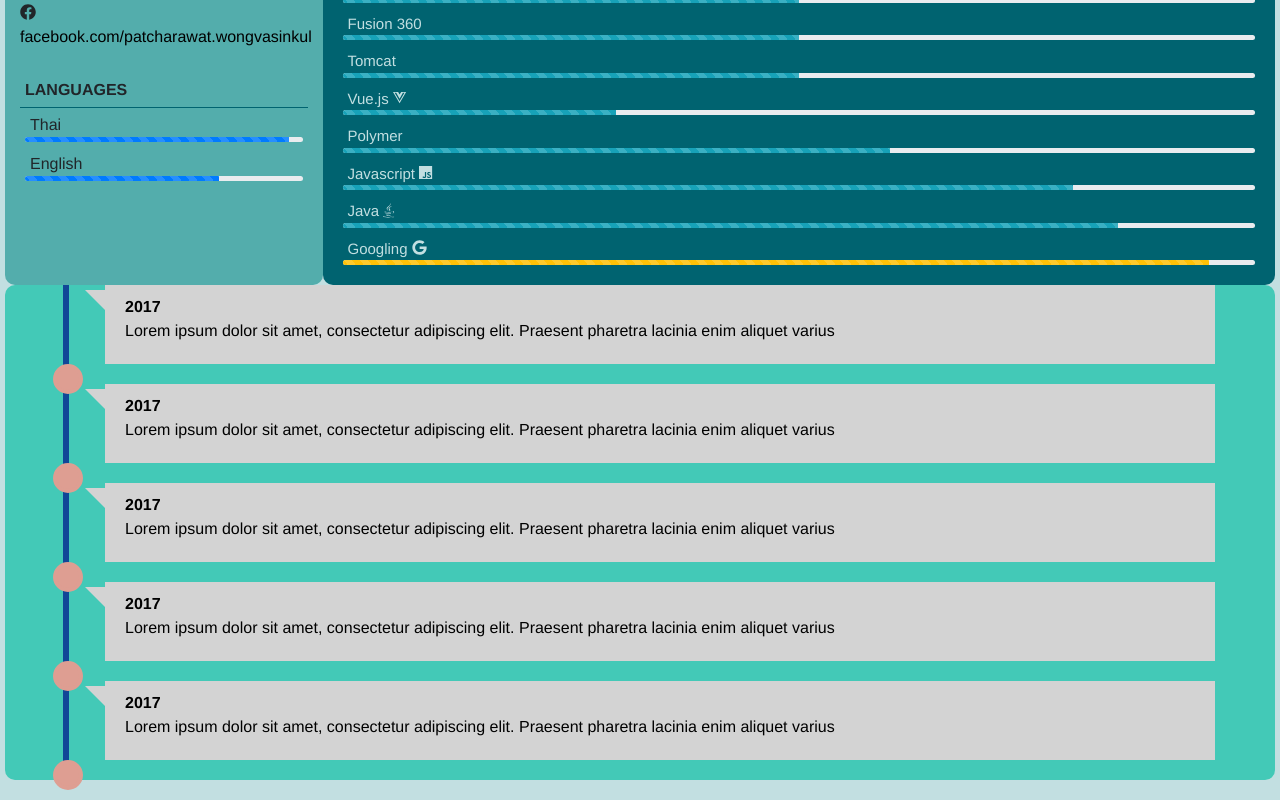
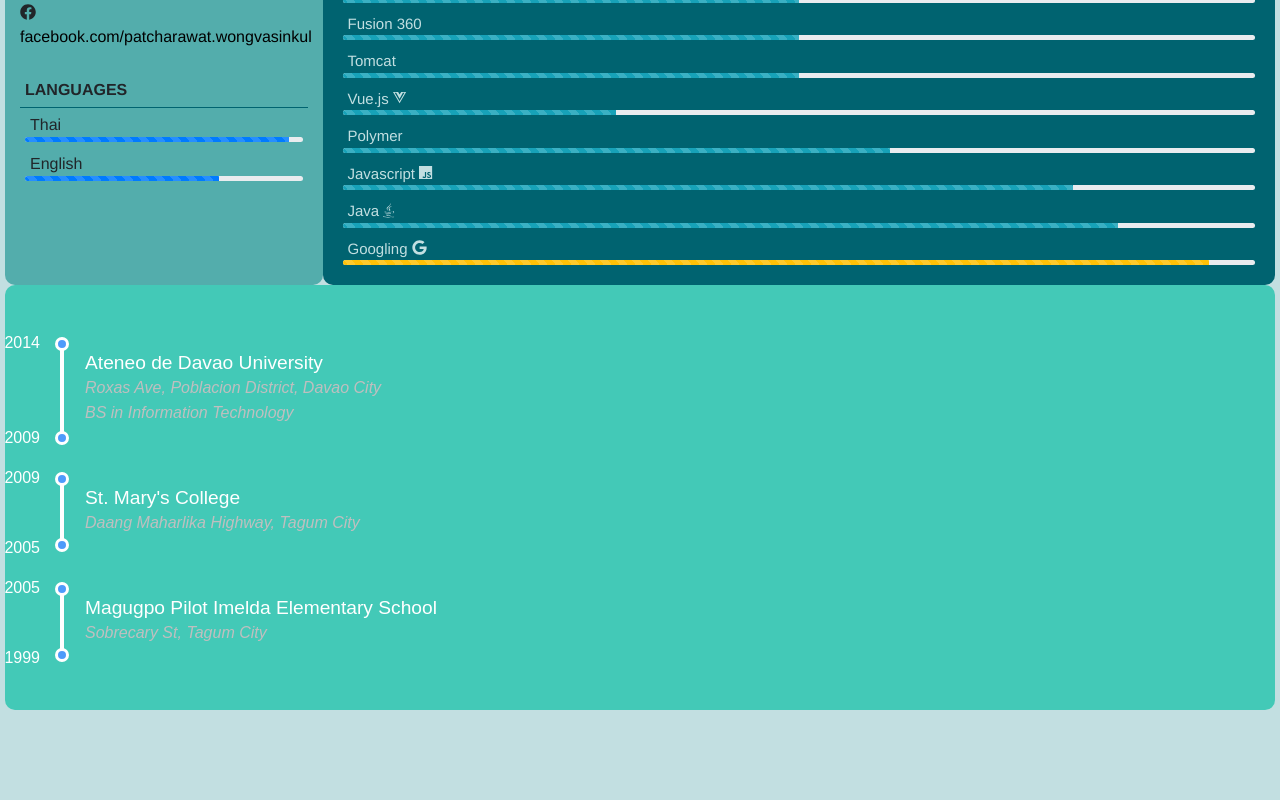
Before and after one commit to MightyOrphus/myCV, a Vue app: page / in a window 1280 px wide. Shown: the part 440-1240 px from the top of the page. After the commit the page ends 1170 px from the top, so only its background shows below. Built offline with nearby package versions, Linux system fonts and the light colour scheme.

Commit message:
copy paste timeline element

```diff
--- a/src/components/Timeline.vue
+++ b/src/components/Timeline.vue
@@ -1,45 +1,45 @@
 <template>
-  <div class="timeline">
-    <TimelineItem
-      v-for="(item, idx) in timeline"
-      :key="idx"
-      :year="item.year"
-      :content="item.content"
-    />
-  </div>
+  <section class="timeline">
+    <ul>
+      <li v-for="(info, index) in timeline_data" v-bind:key="index">
+        <span></span>
+        <div>{{ info.school }}</div>
+        <div>{{ info.address }}</div>
+        <div>{{ info.course }}</div>
+        <div class="year">
+          <span>{{ info.yearEnd }}</span>
+          <span>{{ info.yearStart }}</span>
+        </div>
+      </li>
+    </ul>
+  </section>
 </template>
 <script>
-import TimelineItem from "./TimelineItem";
+// This component was an adjusted version of a timeline in https://vuejsexamples.com/a-simple-timeline-panel/
 export default {
-  name: "Timeline",
-  components: { TimelineItem },
-  data() {
+  data: () => {
     return {
-      timeline: [
+      timeline_data: [
         {
-          year: 2017,
-          content:
-            "Lorem ipsum dolor sit amet, consectetur adipiscing elit. Praesent pharetra lacinia enim aliquet varius",
+          school: "Ateneo de Davao University",
+          address: "Roxas Ave, Poblacion District, Davao City",
+          course: "BS in Information Technology",
+          yearStart: "2009",
+          yearEnd: "2014",
         },
         {
-          year: 2017,
-          content:
-            "Lorem ipsum dolor sit amet, consectetur adipiscing elit. Praesent pharetra lacinia enim aliquet varius",
+          school: "St. Mary's College",
+          address: "Daang Maharlika Highway, Tagum City",
+          course: "",
+          yearStart: "2005",
+          yearEnd: "2009",
         },
         {
-          year: 2017,
-          content:
-            "Lorem ipsum dolor sit amet, consectetur adipiscing elit. Praesent pharetra lacinia enim aliquet varius",
-        },
-        {
-          year: 2017,
-          content:
-            "Lorem ipsum dolor sit amet, consectetur adipiscing elit. Praesent pharetra lacinia enim aliquet varius",
-        },
-        {
-          year: 2017,
-          content:
-            "Lorem ipsum dolor sit amet, consectetur adipiscing elit. Praesent pharetra lacinia enim aliquet varius",
+          school: "Magugpo Pilot Imelda Elementary School",
+          address: "Sobrecary St, Tagum City",
+          course: "",
+          yearStart: "1999",
+          yearEnd: "2005",
         },
       ],
     };
@@ -47,22 +47,95 @@
 };
 </script>
 <style scoped>
+*,
+*::before,
+*::after {
+  margin: 0;
+  padding: 0;
+  box-sizing: border-box;
+  font-family: sans-serif;
+  color: #fff;
+}
+main {
+  width: 32em;
+  height: 100%;
+  margin: 1em auto;
+  padding: 40px;
+  background: #2e4a62;
+  border-radius: 4px;
+  box-shadow: 0 5px 15px rgba(0, 0, 0, 0.5);
+}
 .timeline {
-  color: #114797;
+  padding: 5px 45px;
   background-color: #43c9b7;
   border-radius: 10px;
 }
-/* Ruler */
-.timeline::after {
+.timeline ul {
+  position: relative;
+}
+.timeline ul::before {
   content: "";
+  position: absolute;
   top: 0;
-  bottom: 0;
-  background-color: #114797;
+  left: 0;
+  height: 100%;
+}
+.timeline li {
+  position: relative;
+  margin: 60px 35px;
+  width: 100%;
+  list-style: none;
+  line-height: 25px;
+}
+.timeline li > span {
+  content: "";
   position: absolute;
-
-  width: 6px;
-  margin-left: 3px; /* half the width */
-
-  left: 55px;
+  top: 0;
+  left: 0;
+  left: -25px;
+  height: 110%;
+  border: 2px solid #fff;
+  border-radius: none;
+}
+.timeline li > span::before,
+.timeline li > span::after {
+  content: "";
+  position: absolute;
+  top: 0;
+  left: 0;
+  width: 14px;
+  height: 14px;
+  border: 3px solid #fff;
+  border-radius: 50%;
+  left: -7px;
+  background: #4e9bfa;
+}
+.timeline li > span::before {
+  top: -15px;
+}
+.timeline li > span::after {
+  top: 100%;
+}
+.timeline li div:nth-child(2) {
+  font-size: 1.2em;
+}
+.timeline li div:nth-child(3),
+.timeline li div:nth-child(4) {
+  font-size: 1em;
+  font-style: italic;
+  color: #bfbfbf;
+}
+.timeline li .year span {
+  position: absolute;
+  font-size: 1em;
+  left: -85px;
+  width: 40px;
+  text-align: right;
+}
+.timeline li .year span:first-child {
+  top: -20px;
+}
+.timeline li .year span:last-child {
+  top: 100%;
 }
 </style>
```
